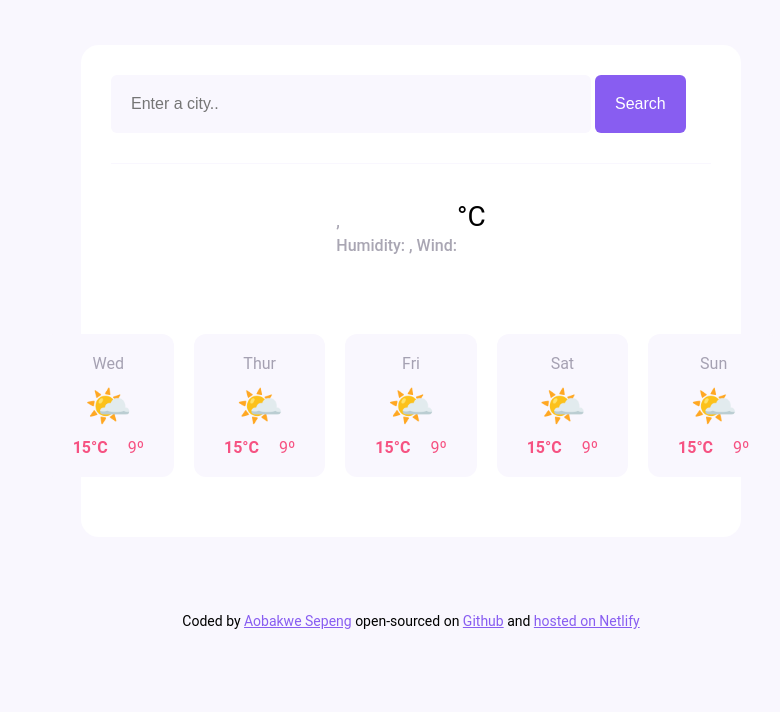
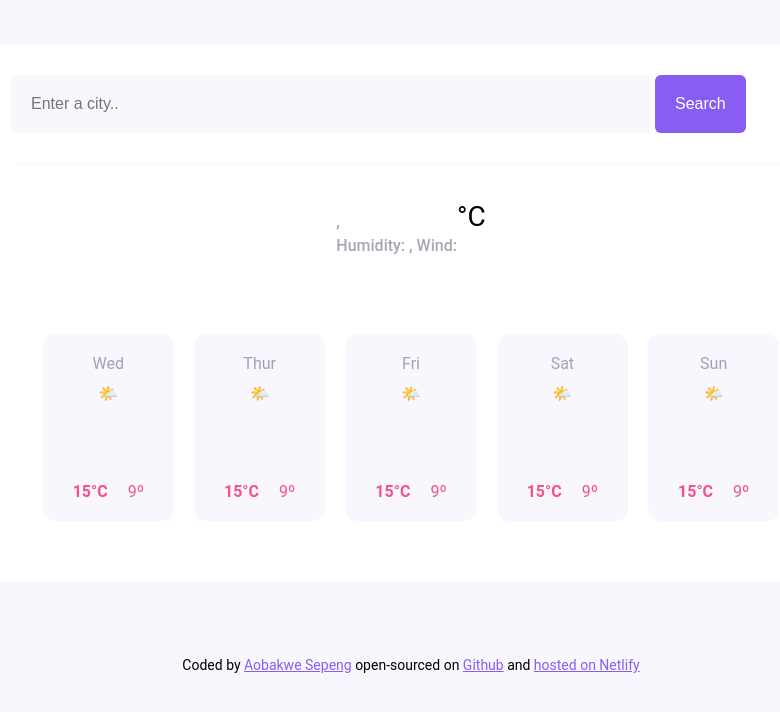
Before and after one commit to aobakwesep/WA002, a plain HTML site: page index.html in a window 1280 px wide. Shown: the whole page, without its empty margins (229-1009 px from the left). Drawn offline with nearby package versions, Linux system fonts and the light colour scheme; no server answers.

Commit message:
Updated style.css

```diff
--- a/src/style.css
+++ b/src/style.css
@@ -18,7 +18,7 @@ header{
 
 .weather-app{
     background: white;
-    max-width: 600px;
+    max-width: 800px;
     margin: 45px auto;
     padding: 30px;
     box-shadow:box-shadow: 0 30px 50px rgba(65, 50, 100, 0.08) ;
@@ -117,8 +117,10 @@ display: flex;
     }
 
     .forecast-icon{
-        font-size: 38px;
-        text-align: center;
+        width: 88px;
+        height: 88px;
+        display: block;
+        margin: 0 auto;
     }
 
 .forecast-temps{
```
